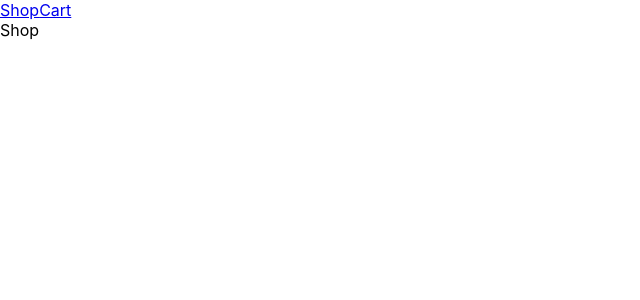
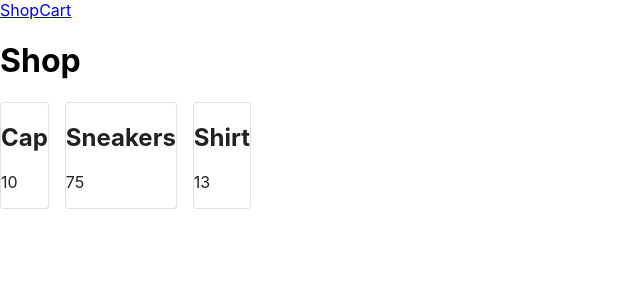
Before and after one commit to toqvist/JAVA21-AJS-slutprojekt-Tobias-Ahlqvist, a React (Vite) app: page / in a window 1280 px wide. Shown: the top 300 px of the page, without its empty margins (0-640 px from the left). Built offline with nearby package versions, Linux system fonts and the light colour scheme.

Commit message:
Shop now maps over product array to display products

```diff
--- a/package.json
+++ b/package.json
@@ -8,6 +8,9 @@
     "preview": "vite preview"
   },
   "dependencies": {
+    "@emotion/react": "^11.9.0",
+    "@emotion/styled": "^11.8.1",
+    "@mui/material": "^5.6.3",
     "react": "^18.0.0",
     "react-dom": "^18.0.0",
     "react-router-dom": "^6.3.0"
--- a/src/App.jsx
+++ b/src/App.jsx
@@ -5,7 +5,6 @@ import Cart from './components/Cart'
 import Nav from './components/Nav'
 
 function App() {
-  const [count, setCount] = useState(0)
 
   return (
     <div className="App">
--- /dev/null
+++ b/src/components/Product.jsx
@@ -0,0 +1,15 @@
+import React from 'react'
+import Card from '@mui/material/Card'
+
+export default function Product({ product }) {
+    return (
+        <div>
+            <Card variant="outlined">
+                <h2>{product.name}</h2>
+                <p>{product.price}</p>
+
+            </Card>
+
+        </div>
+    )
+}
--- a/src/components/Shop.jsx
+++ b/src/components/Shop.jsx
@@ -1,7 +1,22 @@
 import React from 'react'
+import Product from './Product'
+
+import Grid from '@mui/material/Grid'
 
 export default function Shop() {
+
+  const products = [{ id: 1000, name: "Cap", price: 10 }, { id: 1002, name: "Sneakers", price: 75 }, { id: 1003, name: "Shirt", price: 13 }]
+
   return (
-    <div>Shop</div>
+    <div>
+      <h1>Shop</h1>
+      <Grid container spacing={2}>
+        {products.map(product =>
+          <Grid item key={product.id}>
+            <Product product={product} />
+          </Grid>
+        )}
+      </Grid>
+    </div>
   )
 }
```
Also changed, not shown: 1 other file (tests, documents, lock files or other folders).
